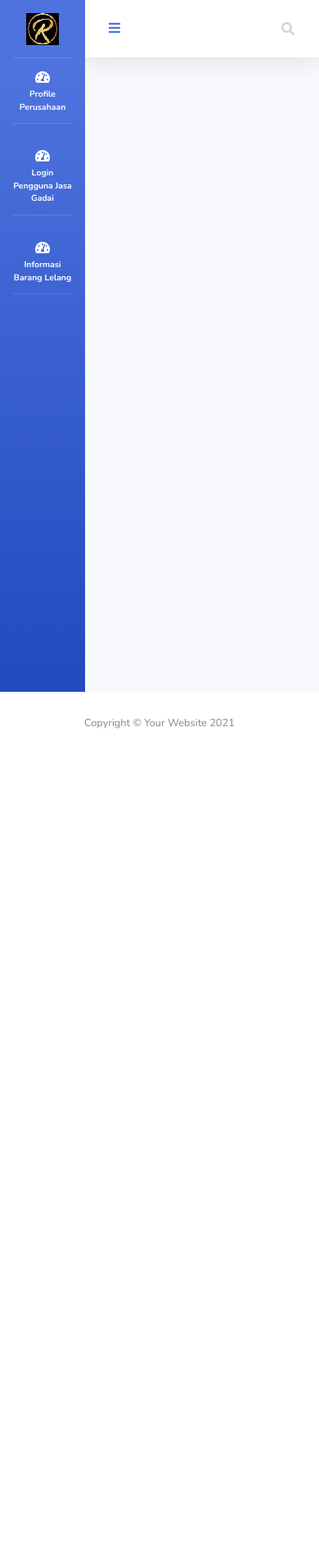
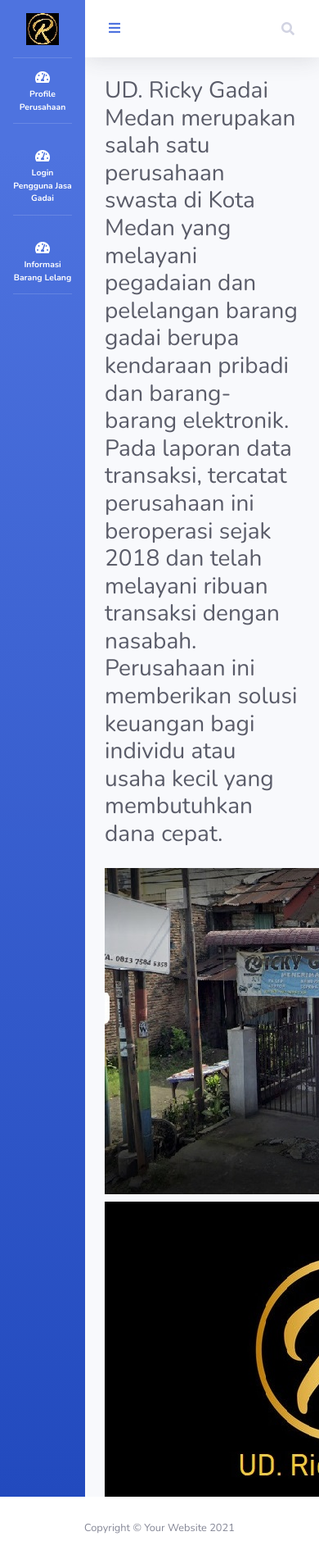
Before and after one commit to osvaldosurbakti/siug, a CodeIgniter 4 app: template app/Views/home.php in a window 390 px wide; the page is wider, and only the part inside the window is pictured. Shown: that part at 82% size. Before the commit the page ends 889 px from the top of that part, so only its background shows below. Run offline with PHP 8.4 and a stand-in for CodeIgniter, Linux system fonts and the light colour scheme; the template is opened without the code that fills it, so the values that code supplies are empty; some libraries are stand-ins or nearby versions.

Commit message:
sesuaiprofile

```diff
--- a/app/Views/home.php
+++ b/app/Views/home.php
@@ -84,6 +84,14 @@
                     <button id="sidebarToggleTop" class="btn btn-link d-md-none rounded-circle mr-3">
                         <i class="fa fa-bars"></i>
                     </button>
+                    <!-- Topbar Search -->
+                    <form class="d-none d-sm-inline-block form-inline mr-auto ml-md-3 my-2 my-md-0 mw-100 navbar-search">
+                        <div class="d-none d-sm-inline-block ml-md-3 my-2 my-md-0">
+                            <span class="text-gray-800 font-weight-bold" style="font-size: 2.0rem;">Profil Perusahaan</span>
+                        </div>
+
+
+                    </form>
 
 
                     <!-- Topbar Navbar -->
@@ -105,6 +113,14 @@
                 <!-- Begin Page Content -->
                 <div class="container-fluid">
 
+                    <!-- Page Heading -->
+                    <h1 class="h3 mb-4 text-gray-800">UD. Ricky Gadai Medan merupakan salah satu perusahaan swasta di Kota Medan yang melayani pegadaian dan pelelangan barang gadai berupa kendaraan pribadi dan barang-barang elektronik. Pada laporan data transaksi, tercatat perusahaan ini beroperasi sejak 2018 dan telah melayani ribuan transaksi dengan nasabah. Perusahaan ini memberikan solusi keuangan bagi individu atau usaha kecil yang membutuhkan dana cepat. </h1>
+                    <img src="GambarGedung.png" alt="Logo">
+                    <h1></h1>
+                    <img src="Logor.jpg" alt="Logo">
+
+                </div>
+                <!-- /.container-fluid -->
 
                 <!-- Content Row -->
 
```
Also changed, not shown: public/GambarGedung.png (added), public/LogoR.jpg, public/Logohome.jpg (added). Lines whose indentation alone changed are shown as unchanged.
